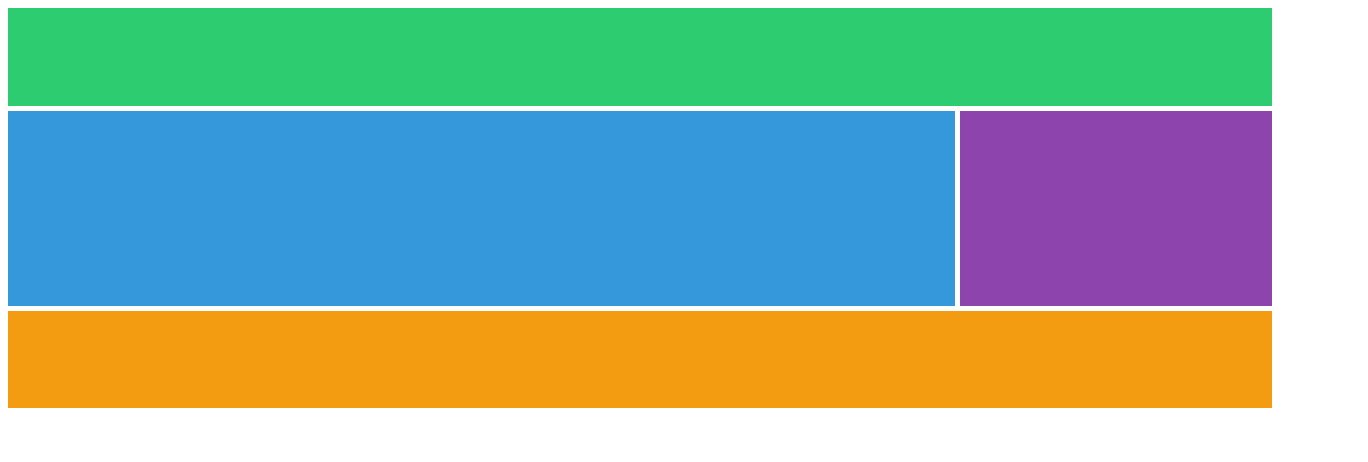
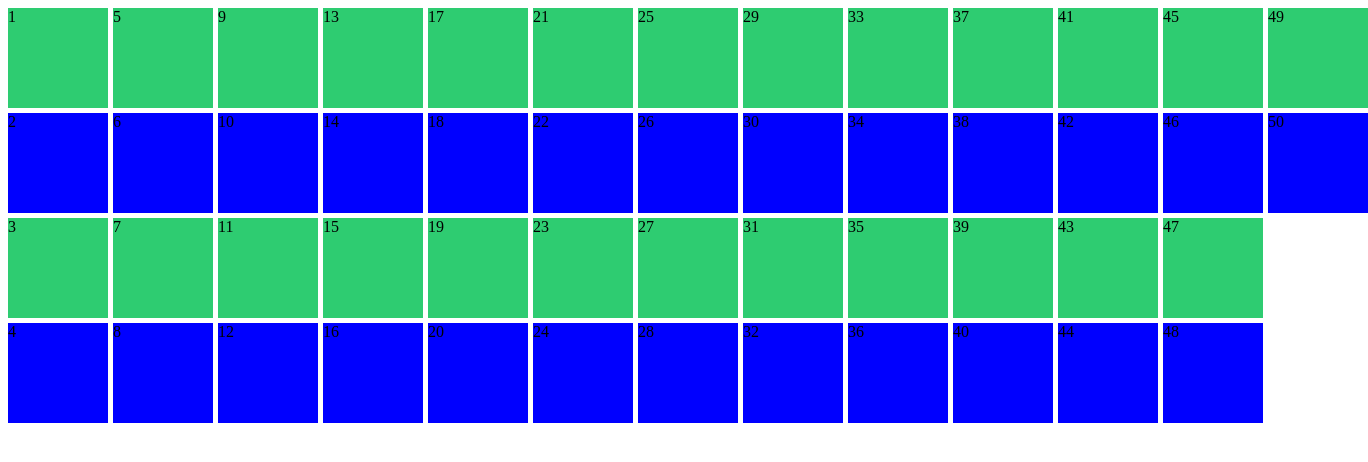
Before and after one commit to nJae94/CSS-Layout, a plain HTML site: page index.html in a window 1280 px wide. Shown: the whole page, 1368 px wide, since content can reach past the window. Drawn offline with Linux system fonts and the light colour scheme.

```diff
--- a/index.html
+++ b/index.html
@@ -9,11 +9,57 @@
 </head>
 
 <body>
-    <div class="father">
-        <div class="header"></div>
-        <div class="content"></div>
-        <div class="nav"></div>
-        <div class="footer"></div>
+    <div class="grid">
+        <div class="item">1</div>
+        <div class="item">2</div>
+        <div class="item">3</div>
+        <div class="item">4</div>
+        <div class="item">5</div>
+        <div class="item">6</div>
+        <div class="item">7</div>
+        <div class="item">8</div>
+        <div class="item">9</div>
+        <div class="item">10</div>
+        <div class="item">11</div>
+        <div class="item">12</div>
+        <div class="item">13</div>
+        <div class="item">14</div>
+        <div class="item">15</div>
+        <div class="item">16</div>
+        <div class="item">17</div>
+        <div class="item">18</div>
+        <div class="item">19</div>
+        <div class="item">20</div>
+        <div class="item">21</div>
+        <div class="item">22</div>
+        <div class="item">23</div>
+        <div class="item">24</div>
+        <div class="item">25</div>
+        <div class="item">26</div>
+        <div class="item">27</div>
+        <div class="item">28</div>
+        <div class="item">29</div>
+        <div class="item">30</div>
+        <div class="item">31</div>
+        <div class="item">32</div>
+        <div class="item">33</div>
+        <div class="item">34</div>
+        <div class="item">35</div>
+        <div class="item">36</div>
+        <div class="item">37</div>
+        <div class="item">38</div>
+        <div class="item">39</div>
+        <div class="item">40</div>
+        <div class="item">41</div>
+        <div class="item">42</div>
+        <div class="item">43</div>
+        <div class="item">44</div>
+        <div class="item">45</div>
+        <div class="item">46</div>
+        <div class="item">47</div>
+        <div class="item">48</div>
+        <div class="item">49</div>
+        <div class="item">50</div>
     </div>
 </body>
 
--- a/styles.css
+++ b/styles.css
@@ -1,26 +1,17 @@
-.father {
+.grid {
     display: grid;
     gap: 5px;
     height: 50vh;
-    grid-template:
-        "header header header header" 1fr
-        "content content content nav" 2fr
-        "footer footer footer footer" 1fr / 1fr 1fr 1fr 1fr;
+    grid-template-columns: repeat(4, 100px);
+    grid-template-rows: repeat(4, 100px);
+    grid-auto-flow: column;
+    grid-auto-columns: 100px;
 }
 
-.header {
-    background-color: #2ecc71;
-    grid-area: header;
-  }
-  .content {
-    background-color: #3498db;
-    grid-area: content;
-  }
-  .nav {
-    background-color: #8e44ad;
-    grid-area: nav;
-  }
-  .footer {
-    background-color: #f39c12;
-    grid-area: footer;
+
+.item:nth-child(odd){
+  background-color: #2ecc71;
 }
+.item:nth-child(even){
+  background-color: blue;
+}
```
Also changed, not shown: README.md.
